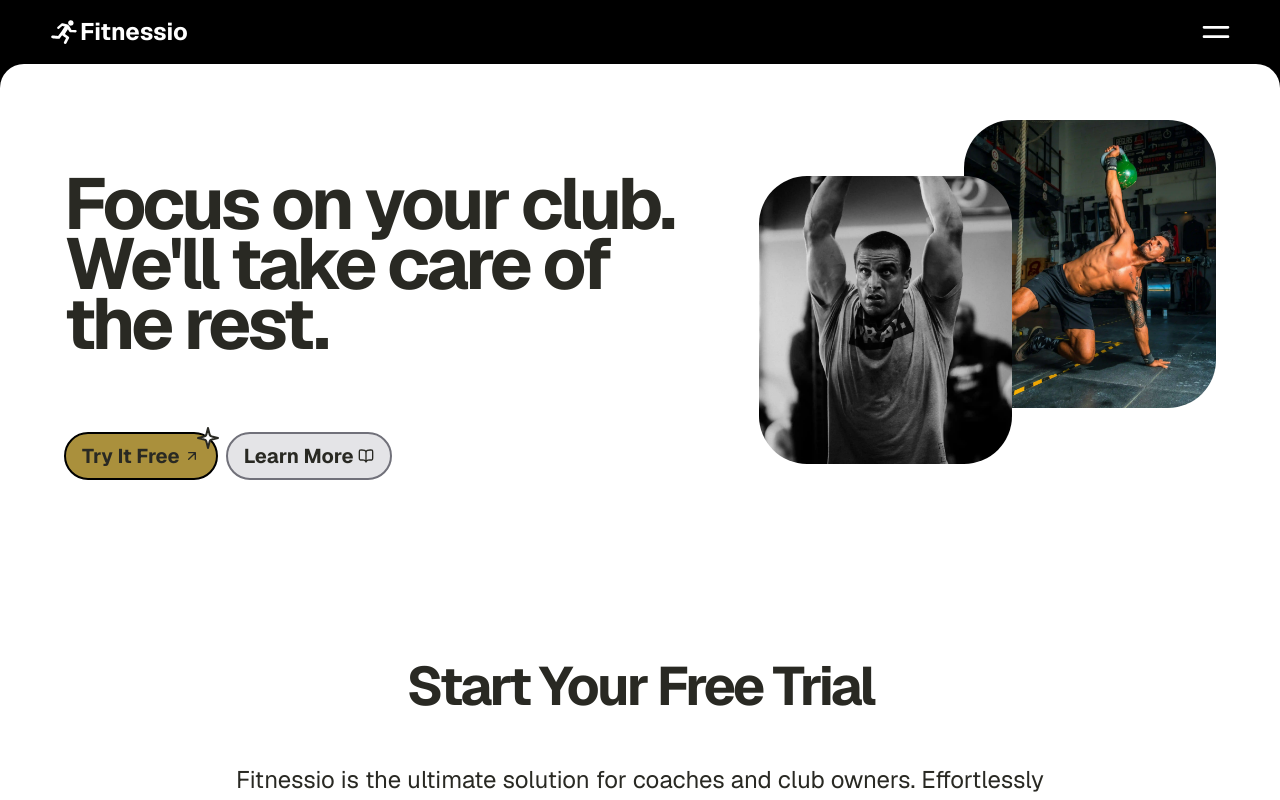
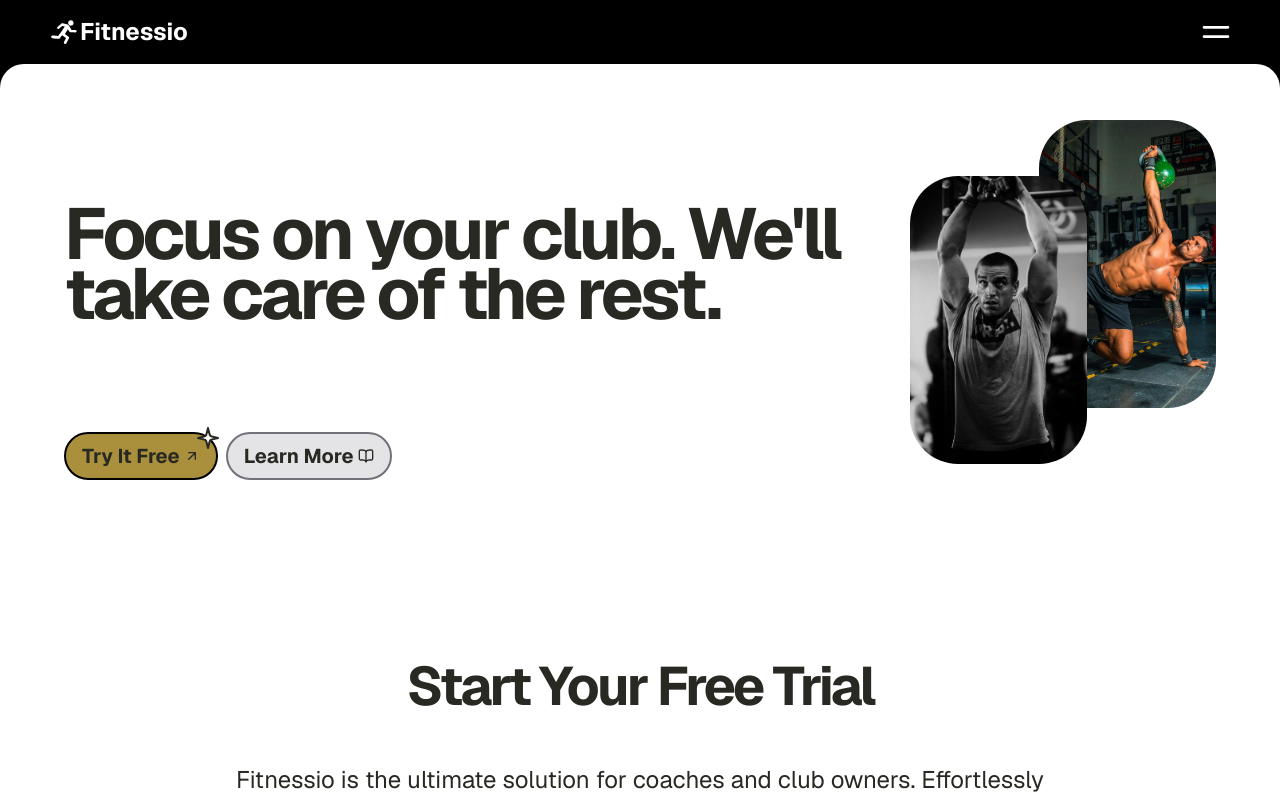
Before and after one commit to dylewskii/fitness-saas, a Next.js app: page / in a window 1280 px wide. Shown: the top 800 px of the page. Built offline with nearby package versions, Linux system fonts and the light colour scheme.

Commit message:
add text efect to hero title

```diff
--- a/src/components/hero.tsx
+++ b/src/components/hero.tsx
@@ -3,6 +3,7 @@ import ImageCard from "./image-card";
 import imgOne from "../../public/swinging-kettlebell.webp";
 import imgTwo from "../../public/workout-two.webp";
 import Button from "./ui/button";
+import { TextEffect } from "./ui/text-effect";
 
 export default function Hero() {
   return (
@@ -32,10 +33,14 @@ export default function Hero() {
 
 const HeroTitle = () => {
   return (
-    <h1 className="bg-background block text-[2.5rem] font-bold tracking-tighter sm:my-auto sm:text-[3rem] md:text-[4rem] md:leading-[3.75rem] lg:text-[4.5rem]">
-      Focus on your club. <br />
-      We&apos;ll take care of the rest.
-    </h1>
+    <TextEffect
+      per="word"
+      as="h1"
+      preset="blur"
+      className="bg-background block text-[2.5rem] font-bold tracking-tighter sm:my-auto sm:text-[3rem] md:text-[4rem] md:leading-[3.75rem] lg:text-[4.5rem]"
+    >
+      Focus on your club. We&apos;ll take care of the rest.
+    </TextEffect>
   );
 };
 
```
